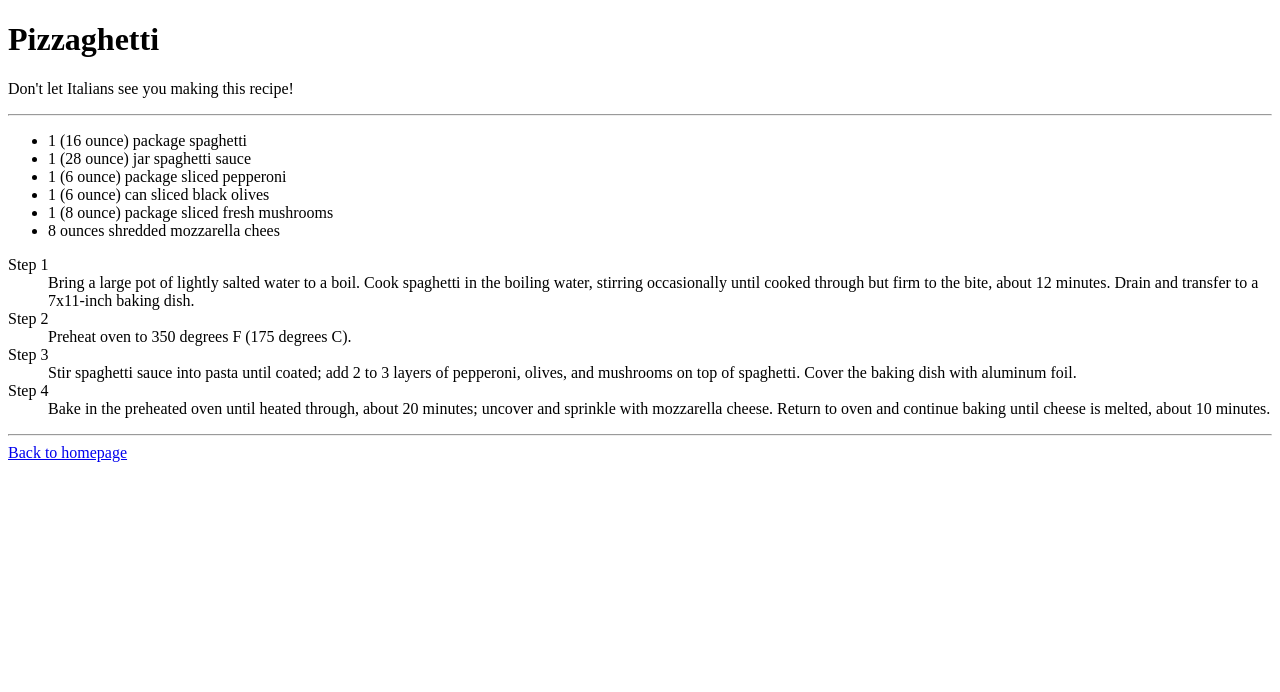
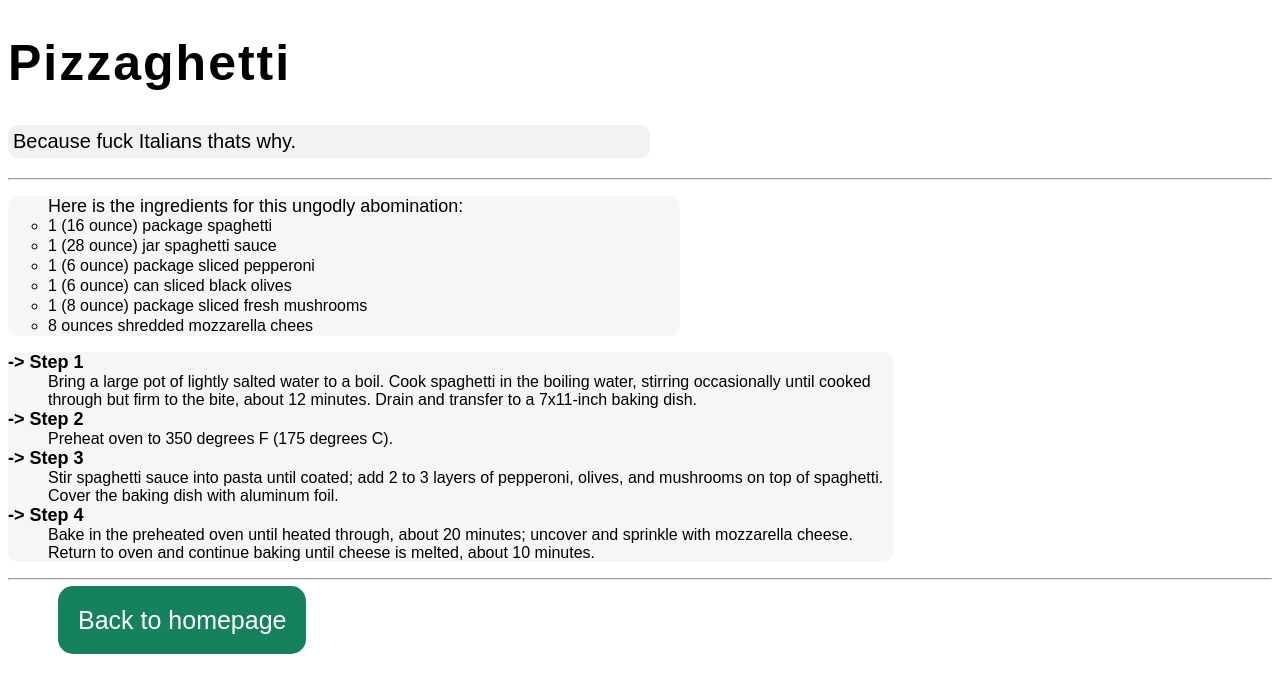
Before and after one commit to asilliahmet/odin-recipebook, a plain HTML site: page pizzaghetti/pizzaghetti.html in a window 1280 px wide. Drawn offline with Linux system fonts and the light colour scheme.

Commit message:
CSS styling is done

```diff
--- a/pizzaghetti/pizzaghetti.html
+++ b/pizzaghetti/pizzaghetti.html
@@ -5,12 +5,14 @@
   <meta http-equiv="X-UA-Compatible" content="IE=edge">
   <meta name="viewport" content="width=device-width, initial-scale=1.0">
   <title>Pizzaghetti | Odin Recipes</title>
+  <link rel="stylesheet" href="../styles.css">
 </head>
 <body>
   <h1>Pizzaghetti</h1>
-  <p class="bad-joke">Don't let Italians see you making this recipe!</p>
+  <p class="bad-joke">Because fuck Italians thats why.</p>
   <hr>
   <ul class="ingredients">
+    <li class="list-header">Here is the ingredients for this ungodly abomination:</li>
     <li>1 (16 ounce) package spaghetti</li>
     <li>1 (28 ounce) jar spaghetti sauce</li>
     <li>1 (6 ounce) package sliced pepperoni</li>
@@ -19,16 +21,17 @@
     <li>8 ounces shredded mozzarella chees</li>
   </ul>
   <dl class="directions">
-    <dt>Step 1</dt>
+    <dt>-> Step 1</dt>
     <dd>Bring a large pot of lightly salted water to a boil. Cook spaghetti in the boiling water, stirring occasionally until cooked through but firm to the bite, about 12 minutes. Drain and transfer to a 7x11-inch baking dish.</dd>
-    <dt>Step 2</dt>
+    <dt>-> Step 2</dt>
     <dd>Preheat oven to 350 degrees F (175 degrees C).</dd>
-    <dt>Step 3</dt>
+    <dt>-> Step 3</dt>
     <dd>Stir spaghetti sauce into pasta until coated; add 2 to 3 layers of pepperoni, olives, and mushrooms on top of spaghetti. Cover the baking dish with aluminum foil.</dd>
-    <dt>Step 4</dt>
+    <dt>-> Step 4</dt>
     <dd>Bake in the preheated oven until heated through, about 20 minutes; uncover and sprinkle with mozzarella cheese. Return to oven and continue baking until cheese is melted, about 10 minutes.</dd>
   </dl>
   <hr>
+  <br>
   <a href="../index.html" class="homebutton">Back to homepage</a>
 </body>
 </html>
--- /dev/null
+++ b/styles.css
@@ -0,0 +1,95 @@
+h1 {
+  font-size: 50px;
+  font-family: Arial, Helvetica, sans-serif;
+  letter-spacing: 2px;
+}
+
+.bad-joke {
+  display: flex;
+  font-family: sans-serif;
+  font-size: 20px;
+  padding: 5px;
+  border-radius: 10px;
+  background-color: #f2f2f2;
+  width: 50%;
+}
+
+.ingredients {
+  font-family: sans-serif;
+  list-style-type: circle;
+  font-size: 16px;
+  line-height: 20px;
+  background-color: #f2f2f2af;
+  width: 50%;
+  border-radius: 10px;
+}
+
+.ingredients .list-header {
+  font-family: sans-serif;
+  list-style-type: none;
+  font-size: 18px;
+}
+
+.directions {
+  font-family: sans-serif;
+  background-color: #f2f2f2af;
+  width: 70%;
+  border-radius: 10px;
+}
+
+.directions dt {
+  font-size: 18px;
+  font-weight: 600;
+}
+
+.directions dd {
+  font-size: 16px;
+}
+
+.homebutton, .homebutton:visited{
+  font-size: 25px;
+  font-family: sans-serif;
+  margin-left: 50px;
+  padding: 20px;
+  background-color: #16825c;
+  text-decoration: none;
+  color: #ffffff;
+  border-radius: 15px;
+}
+
+.homebutton:hover{
+  background-color: #2c9570;
+}
+
+.homebutton:active{
+  background-color: #53ab8c;
+  padding: 16px;
+  margin-left: 54px;
+  text-decoration: underline;
+}
+
+.recipe-button, .recipe-button:visited{
+  display: block;
+  padding: 10px;
+  margin: 20px;
+  background-color: #b79338;
+  width: 50%;
+  color: black;
+  border: 1px solid black;
+  border-radius: 10px;
+  text-decoration: none;
+  font-family: sans-serif;
+  letter-spacing: 2px;
+  font-size: 20px;
+}
+
+.recipe-button:hover{
+  background-color: #c0a35a;
+}
+
+.recipe-button:active{
+  text-decoration: underline;
+  padding-left: 8px;
+  padding-right: 8px;
+  margin-left: 22px;
+}
```
Also changed, not shown: asian-ginger-dressing/asian-ginger-dressing.html (+6 -3 lines), index.html (+4 -3 lines), teds-beef-stew/teds-beef-stew.html (+7 -2 lines).
